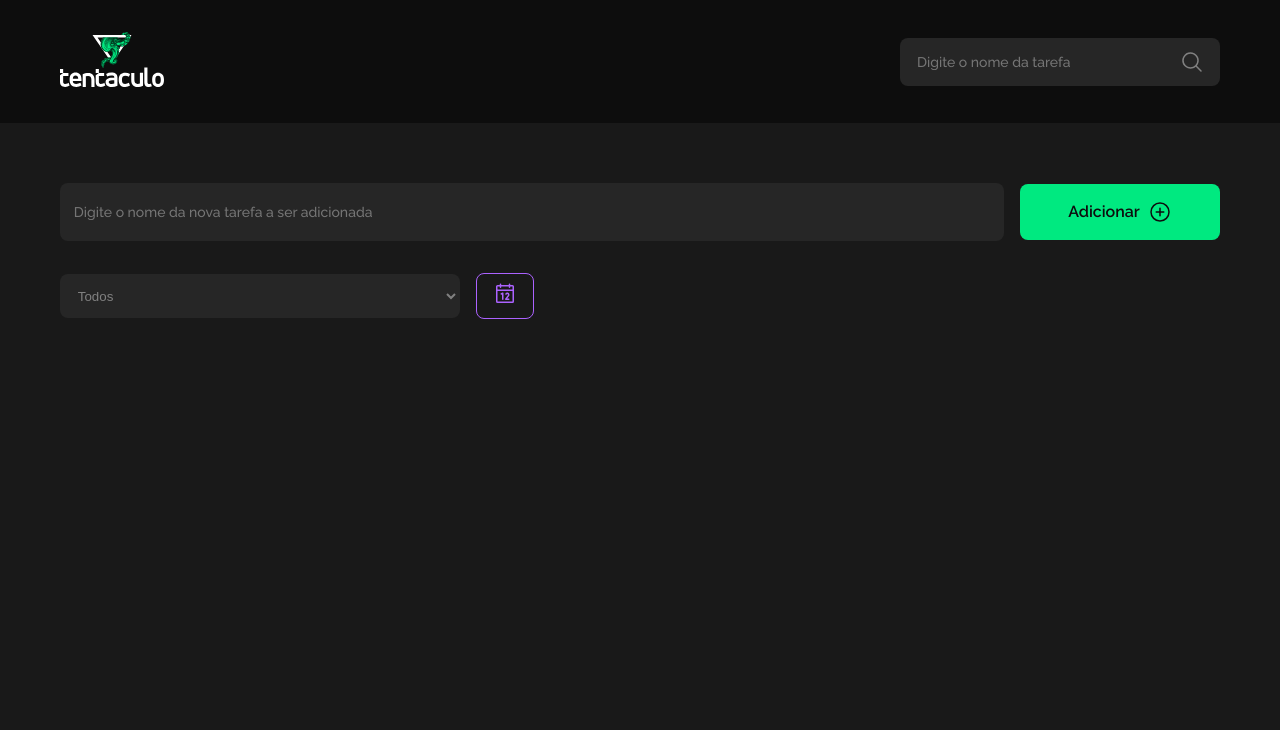
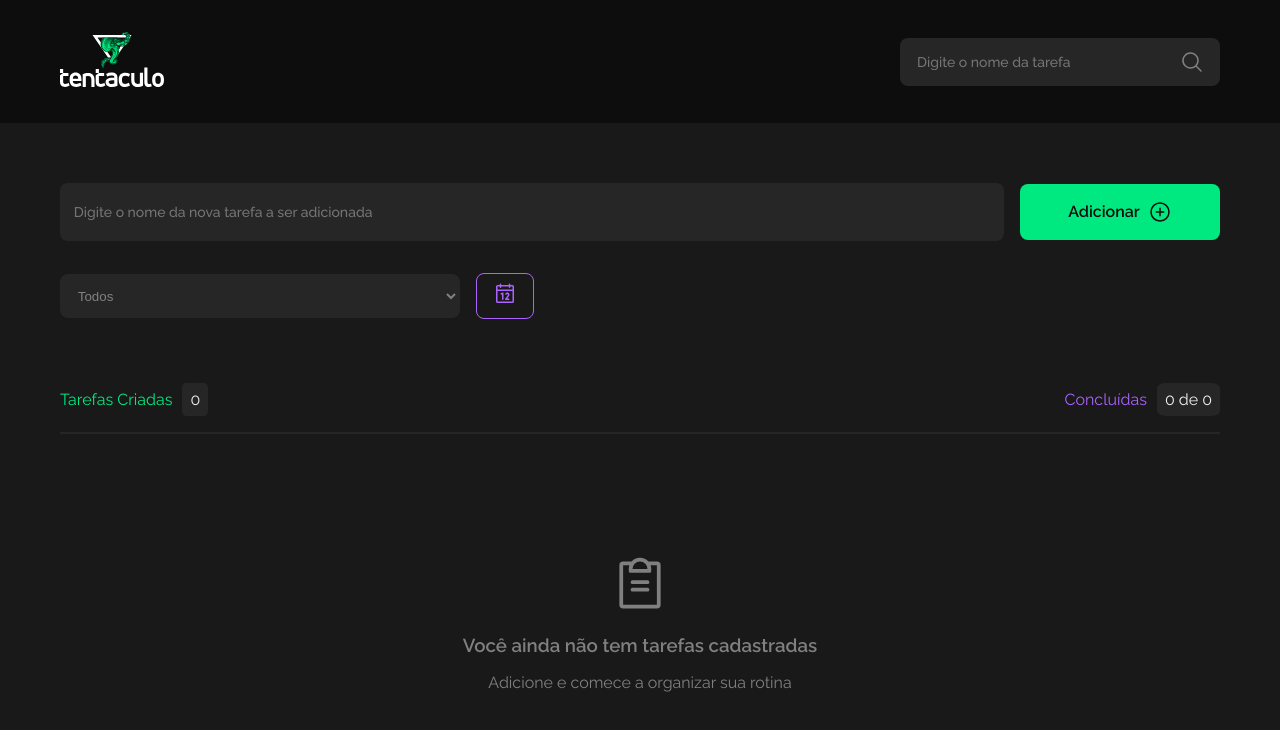
Before and after one commit to matheusfelipetp/to-do-tentaculo, a React (Vite) app: page / in a window 1280 px wide. Shown: the top 730 px of the page. Built offline with nearby package versions, Linux system fonts and the light colour scheme.

Commit message:
feat: add task list

```diff
--- /dev/null
+++ b/src/components/TaskList/_taskList.scss
@@ -0,0 +1,63 @@
+.task-list {
+  margin-top: 4rem;
+
+  .text-container {
+    @include flex;
+    @include fontType(16);
+
+    justify-content: space-between;
+    padding-bottom: 1rem;
+    border-bottom: 2px solid $gray-500;
+
+    @include device(small) {
+      flex-direction: column;
+      align-items: flex-start;
+      gap: 1rem;
+    }
+
+    .task-created {
+      @include flex;
+      gap: 10px;
+      color: $primary;
+    }
+
+    .task-finished {
+      @include flex;
+      gap: 10px;
+      color: $secondary;
+    }
+
+    span {
+      background: $gray-500;
+      color: $gray-100;
+      padding: 0.1rem 0.5rem;
+      border-radius: 15%;
+    }
+  }
+
+  .empty-list {
+    @include flex;
+    @include fontType(16);
+    flex-direction: column;
+
+    margin-top: 120px;
+    justify-content: center;
+    align-items: center;
+    color: $gray-200;
+
+    h3,
+    p {
+      color: $gray-200;
+      text-align: center;
+    }
+
+    h3 {
+      margin-top: 1rem;
+      margin-bottom: 0.5rem;
+    }
+
+    p {
+      font-weight: 400;
+    }
+  }
+}
--- /dev/null
+++ b/src/components/TaskList/index.tsx
@@ -0,0 +1,29 @@
+import { ClipboardText } from '@phosphor-icons/react';
+
+const mock: any[] = [];
+
+export const TaskList = () => {
+  return (
+    <div className="task-list">
+      <div className="text-container">
+        <p className="task-created">
+          Tarefas Criadas <span>0</span>
+        </p>
+
+        <p className="task-finished">
+          Concluídas <span>0 de 0</span>
+        </p>
+      </div>
+
+      {mock?.length ? (
+        mock.map((elem) => <>{elem.name}</>)
+      ) : (
+        <div className="empty-list">
+          <ClipboardText size={60} />
+          <h3>Você ainda não tem tarefas cadastradas</h3>
+          <p>Adicione e comece a organizar sua rotina</p>
+        </div>
+      )}
+    </div>
+  );
+};
--- a/src/pages/Tasks/index.tsx
+++ b/src/pages/Tasks/index.tsx
@@ -2,6 +2,7 @@ import { Button } from '@/components/Button';
 import { ButtonCalendar } from '@/components/ButtonCalendar';
 import { Input } from '@/components/Input';
 import { Select } from '@/components/Select';
+import { TaskList } from '@/components/TaskList';
 import { v4 as uuid } from 'uuid';
 
 const mock = [
@@ -35,6 +36,8 @@ export const TasksPage = () => {
         <Select options={mock} />
         <ButtonCalendar />
       </div>
+
+      <TaskList />
     </main>
   );
 };
--- a/src/styles/_fonts.scss
+++ b/src/styles/_fonts.scss
@@ -1,7 +1,7 @@
 $font: 'Raleway', sans-serif;
 
 @function em($pixel, $contexto: 16) {
-  @return $pixel / $contexto + em;
+  @return calc($pixel / $contexto) + em;
 }
 
 @mixin fontType($size) {
--- a/src/styles/style.scss
+++ b/src/styles/style.scss
@@ -11,6 +11,7 @@
 @import '@/components/Button/button';
 @import '@/components/Select/select';
 @import '@/components/ButtonCalendar/buttonCalendar';
+@import '@/components/TaskList/taskList';
 
 //pages
 @import '@/pages/Tasks/tasks';
```
Also changed, not shown: .eslintrc.cjs.
